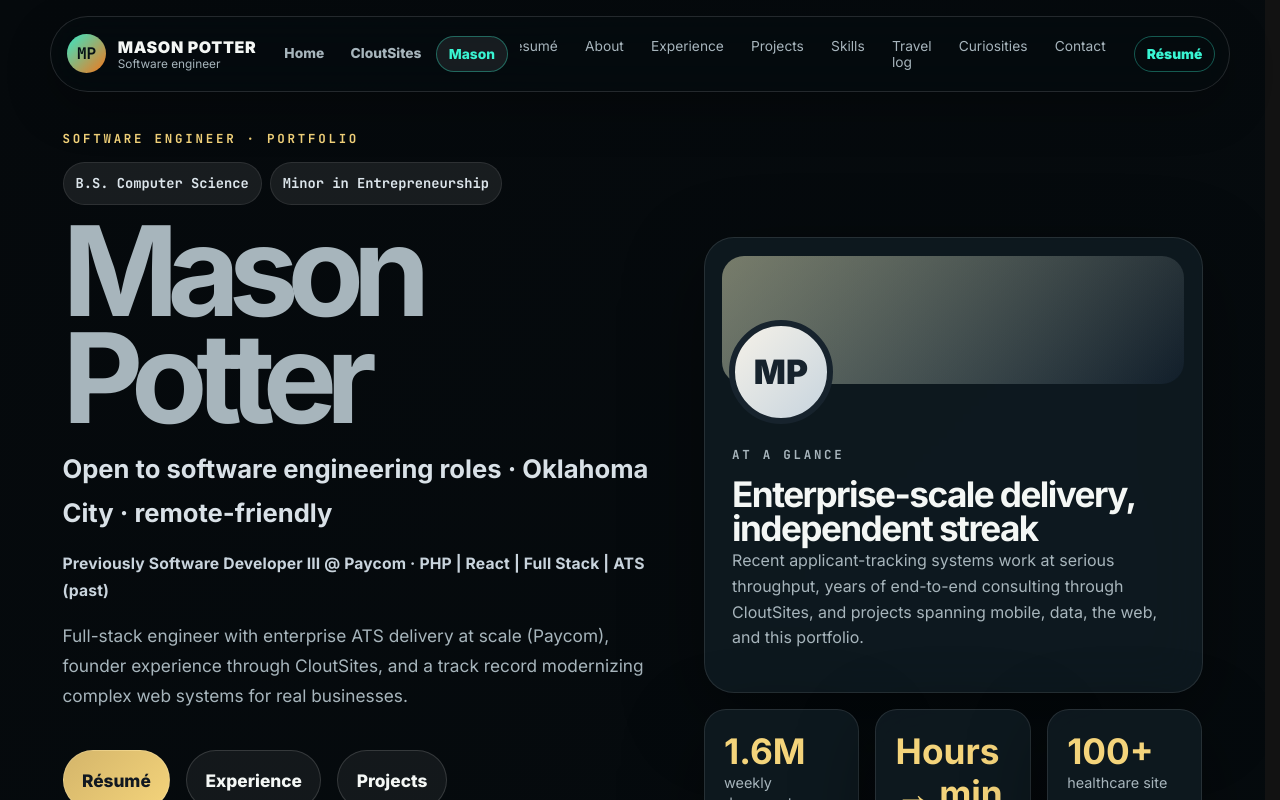
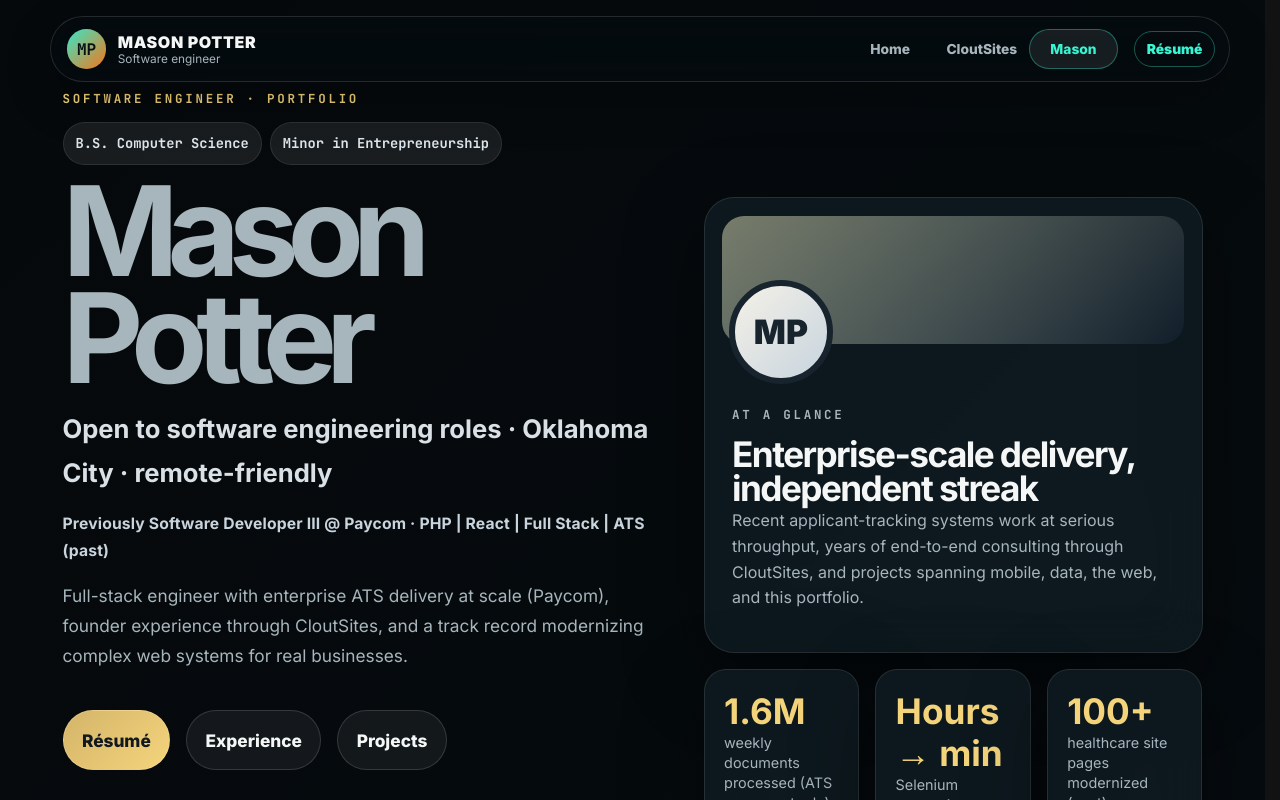
Before and after one commit to masonpotter1/MySite, a Next.js app: page /mason in a window 1280 px wide. Shown: the top 800 px of the page. Built offline with nearby package versions, Linux system fonts and the light colour scheme.

Commit message:
Tighten hero spacing, remove cramped section nav, equalize centered nav pills.
Co-authored-by: Cursor <cursoragent@cursor.com>

```diff
--- a/src/layout/HeaderOffset.tsx
+++ b/src/layout/HeaderOffset.tsx
@@ -12,7 +12,7 @@ export function HeaderOffset() {
 
     const update = () => {
       const { bottom } = header.getBoundingClientRect();
-      document.documentElement.style.setProperty("--site-header-offset", `${Math.ceil(bottom + 16)}px`);
+      document.documentElement.style.setProperty("--site-header-offset", `${Math.ceil(bottom + 6)}px`);
     };
 
     update();
--- a/src/layout/SiteHeader.tsx
+++ b/src/layout/SiteHeader.tsx
@@ -1,133 +1,199 @@
 "use client";
 
+
+
 import Link from "next/link";
+
 import { usePathname } from "next/navigation";
+
 import { useCallback, useEffect, useState } from "react";
+
 import { company } from "@/data/cloutsitesContent";
+
 import { profile } from "@/data/siteContent";
-import {
-  cloutsitesSectionNav,
-  masonSectionNavPrefixed,
-  siteNav,
-  type SiteRoute,
-} from "@/config/siteNav";
+
+import { siteNav, type SiteRoute } from "@/config/siteNav";
+
+
 
 function useActiveRoute(): SiteRoute | "other" {
+
   const pathname = usePathname();
+
   if (pathname === "/") return "/";
+
   if (pathname.startsWith("/cloutsites")) return "/cloutsites";
+
   if (pathname.startsWith("/mason") || pathname.startsWith("/resume")) return "/mason";
+
   return "other";
+
 }
 
+
+
 export function SiteHeader() {
+
   const pathname = usePathname();
+
   const route = useActiveRoute();
+
   const [menuOpen, setMenuOpen] = useState(false);
-  const [sectionOpen, setSectionOpen] = useState(false);
+
+
 
   const closeMenu = useCallback(() => {
+
     setMenuOpen(false);
-    setSectionOpen(false);
+
   }, []);
 
+
+
   useEffect(() => {
+
     closeMenu();
+
   }, [pathname, closeMenu]);
 
+
+
   useEffect(() => {
+
     if (!menuOpen) return;
+
     const onKeyDown = (event: KeyboardEvent) => {
+
       if (event.key === "Escape") closeMenu();
+
     };
+
     window.addEventListener("keydown", onKeyDown);
+
     return () => window.removeEventListener("keydown", onKeyDown);
+
   }, [menuOpen, closeMenu]);
 
-  const sectionNav =
-    route === "/cloutsites" ? cloutsitesSectionNav : route === "/mason" ? masonSectionNavPrefixed : [];
+
 
   const brand =
+
     route === "/cloutsites"
+
       ? { mark: "CS", name: company.name, role: company.descriptor, to: "/cloutsites", label: "Cloutsites home" }
+
       : route === "/mason"
+
         ? { mark: "MP", name: profile.name, role: profile.title, to: "/mason", label: "Mason Potter home" }
+
         : { mark: "CS", name: "Cloutsites", role: "Home", to: "/", label: "Cloutsites home" };
 
+
+
   return (
+
     <header className="topbar site-header">
+
       <Link className="brand" href={brand.to} aria-label={brand.label} onClick={closeMenu}>
+
         <span className="brand-mark">{brand.mark}</span>
+
         <span>
+
           <span className="brand-name">{brand.name}</span>
+
           <span className="brand-role">{brand.role}</span>
+
         </span>
+
       </Link>
 
+
+
       <button
+
         type="button"
+
         className="nav-toggle"
+
         aria-expanded={menuOpen}
+
         aria-controls="site-navigation"
+
         onClick={() => setMenuOpen((open) => !open)}
+
       >
+
         Menu
+
       </button>
 
+
+
       <div
+
         id="site-navigation"
+
         className={`site-header-nav${menuOpen ? " site-header-nav--open" : ""}`}
+
       >
+
         <nav className="site-nav-global" aria-label="Site sections">
+
           {siteNav.map((item) => (
+
             <Link
+
               key={item.to}
+
               href={item.to}
+
               className={route === item.to ? "site-nav-link site-nav-link--active" : "site-nav-link"}
+
               onClick={closeMenu}
+
             >
+
               {item.label}
+
             </Link>
+
           ))}
+
         </nav>
 
-        {sectionNav.length > 0 ? (
-          <div className="site-nav-section-wrap">
-            <button
-              type="button"
-              className="section-nav-toggle"
-              aria-expanded={sectionOpen}
-              onClick={() => setSectionOpen((open) => !open)}
-            >
-              On this page
-            </button>
-            <nav
-              className={`nav-links site-nav-section${sectionOpen ? " nav-links--open" : ""}`}
-              aria-label="On this page"
-            >
-              {sectionNav.map((item) => (
-                <a key={item.href} href={item.href} onClick={closeMenu}>
-                  {item.label}
-                </a>
-              ))}
-            </nav>
-          </div>
-        ) : null}
       </div>
 
+
+
       {route === "/cloutsites" ? (
+
         <a className="header-cta" href="/cloutsites#intake" onClick={closeMenu}>
+
           Start intake
+
         </a>
+
       ) : route === "/mason" ? (
+
         <a
+
           className="header-cta"
+
           href={pathname.startsWith("/resume") ? "/mason" : "/resume"}
+
           onClick={closeMenu}
+
         >
+
           {pathname.startsWith("/resume") ? "Portfolio" : "Résumé"}
+
         </a>
+
       ) : null}
+
     </header>
+
   );
+
 }
--- a/src/styles/global.css
+++ b/src/styles/global.css
@@ -182,10 +182,14 @@ textarea:focus-visible {
 
 .nav-links a,
 .header-cta {
+  align-items: center;
   border-radius: 999px;
   color: var(--muted);
+  display: inline-flex;
   font-size: 0.86rem;
+  justify-content: center;
   padding: 0.55rem 0.75rem;
+  text-align: center;
   text-decoration: none;
   transition:
     background 160ms ease,
@@ -227,7 +231,7 @@ textarea:focus-visible {
   gap: 2rem;
   grid-template-columns: minmax(0, 1.02fr) minmax(320px, 0.98fr);
   min-height: calc(100dvh - var(--site-header-offset));
-  padding-top: 1.25rem;
+  padding-top: 0;
   scroll-margin-top: var(--site-header-offset);
 }
 
@@ -316,6 +320,7 @@ li {
   justify-content: center;
   min-height: 3.05rem;
   padding: 0.85rem 1.2rem;
+  text-align: center;
   text-decoration: none;
   transition:
     transform 160ms ease,
@@ -473,8 +478,15 @@ button.button:disabled,
   }
 
   .site-nav-global {
+    display: flex;
     flex-direction: column;
-    flex-wrap: nowrap;
+    gap: 0.15rem;
+    width: 100%;
+  }
+
+  .site-nav-link {
+    justify-content: center;
+    width: 100%;
   }
 
   .brand-role {
@@ -497,18 +509,23 @@ button.button:disabled,
 }
 
 .site-nav-global {
-  display: flex;
-  flex-wrap: nowrap;
+  display: grid;
   flex-shrink: 0;
-  gap: 0.15rem;
+  gap: 0.2rem;
+  grid-template-columns: repeat(3, minmax(4.85rem, 1fr));
 }
 
 .site-nav-link {
+  align-items: center;
   border-radius: 999px;
   color: var(--muted);
+  display: inline-flex;
   font-size: 0.86rem;
   font-weight: 800;
-  padding: 0.55rem 0.75rem;
+  justify-content: center;
+  min-height: 2.5rem;
+  padding: 0.5rem 0.55rem;
+  text-align: center;
   text-decoration: none;
 }
 
@@ -528,33 +545,6 @@ button.button:disabled,
   color: var(--gold-strong);
 }
 
-.site-nav-section-wrap {
-  align-items: center;
-  display: flex;
-  gap: 0.35rem;
-  min-width: 0;
-}
-
-.site-nav-section {
-  flex-wrap: nowrap;
-  max-width: 100%;
-  overflow-x: auto;
-  overscroll-behavior-x: contain;
-  scrollbar-width: thin;
-}
-
-.section-nav-toggle {
-  background: rgba(255, 255, 255, 0.06);
-  border: 1px solid var(--line);
-  border-radius: 999px;
-  color: var(--muted);
-  cursor: pointer;
-  display: none;
-  font-size: 0.8rem;
-  font-weight: 800;
-  padding: 0.5rem 0.85rem;
-}
-
 @media (min-width: 961px) {
   .brand-role {
     display: block;
@@ -569,12 +559,6 @@ button.button:disabled,
     overflow: hidden;
   }
 
-  .site-nav-section-wrap {
-    flex: 1 1 auto;
-    justify-content: flex-end;
-    overflow: hidden;
-  }
-
   .header-cta,
   .brand {
     flex-shrink: 0;
@@ -583,7 +567,11 @@ button.button:disabled,
 
 .home-main {
   min-height: calc(100dvh - var(--site-header-offset));
-  padding-top: 1.25rem;
+  padding-top: 0;
+}
+
+.home-hero .eyebrow {
+  margin-bottom: 0.65rem;
 }
 
 .home-hero {
@@ -769,17 +757,6 @@ button.button:disabled,
   border-color: rgba(212, 181, 106, 0.5);
 }
 
-@media (max-width: 960px) {
-  .section-nav-toggle {
-    display: inline-flex;
-  }
-
-  .site-nav-section-wrap {
-    flex-direction: column;
-    width: 100%;
-  }
-}
-
 @media (max-width: 800px) {
   .home-card-grid {
     grid-template-columns: 1fr;
--- a/src/styles/mason.css
+++ b/src/styles/mason.css
@@ -35,7 +35,7 @@
   gap: 2rem;
   grid-template-columns: minmax(0, 1.1fr) minmax(300px, 0.9fr);
   min-height: calc(100dvh - var(--site-header-offset));
-  padding-top: 1.25rem;
+  padding-top: 0;
 }.page-mason .eyebrow {
   color: var(--gold-strong);
   font-size: 0.78rem;
@@ -893,7 +893,7 @@
     min-height: auto;
     padding-bottom: 5rem;
     padding-inline: 1rem;
-    padding-top: 1.25rem;
+    padding-top: 0;
   }.page-mason h1 {
     font-size: clamp(3.1rem, 18vw, 4.8rem);
   }.page-mason .metric-grid, .page-mason .stat-grid, .page-mason .skills-grid, .page-mason .project-grid, .page-mason .interest-grid, .page-mason .interest-strip, .page-mason .tinkering-grid, .page-mason .travel-spot-grid {
```
Also changed, not shown: 1 other file (tests, documents, lock files or other folders).
